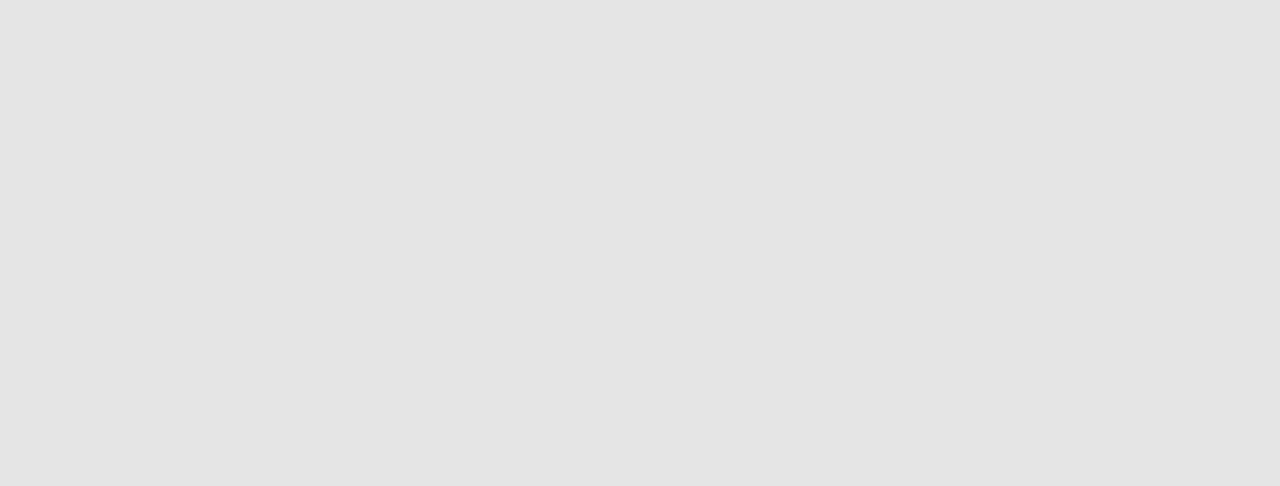
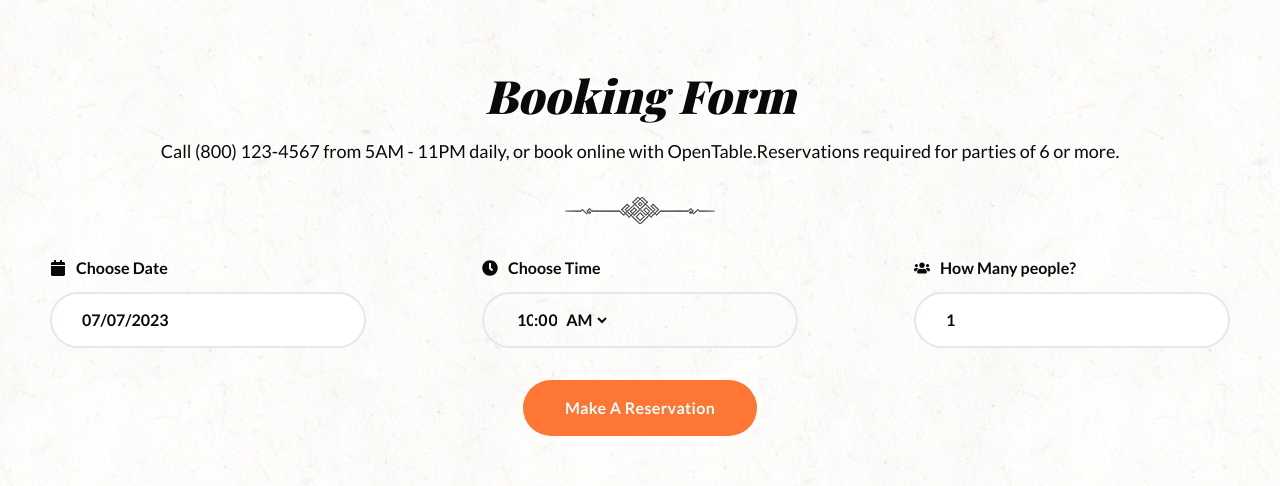
Before and after one commit to dalinec/restaurant-landing-page, a React (Vite) app: page / in a window 1280 px wide. Shown: the part 4422-4908 px from the top of the page. Before the commit the page ends 4008 px from the top, so only its background shows below. Built offline with nearby package versions, Linux system fonts and the light colour scheme; a web font is replaced by a local one.

Commit message:
add reservation section

```diff
--- a/src/App.jsx
+++ b/src/App.jsx
@@ -1,6 +1,7 @@
 import About from './components/About';
 import Hero from './components/Hero';
 import Menu from './components/Menu';
+import Reservation from './components/Reservation';
 import Team from './components/Team';
 import Testimonials from './components/Testimonials';
 
@@ -12,6 +13,7 @@
       <Menu />
       <Team />
       <Testimonials />
+      <Reservation />
     </div>
   );
 }
--- /dev/null
+++ b/src/components/Reservation.jsx
@@ -0,0 +1,101 @@
+import { useState } from 'react';
+import { reservationData } from '../data';
+import { motion } from 'framer-motion';
+import { fadeIn, staggerContainer } from '../variants';
+import DatePicker from 'react-datepicker';
+import TimePicker from 'react-time-picker';
+import { FaUsers, FaCalendar, FaClock } from 'react-icons/fa';
+import 'react-datepicker/dist/react-datepicker.css';
+import 'react-time-picker/dist/TimePicker.css';
+import 'react-clock/dist/Clock.css';
+import '../timepicker.css';
+
+const Reservation = () => {
+  const { title, subtitle, modelImg, btnText } = reservationData;
+  const [startDate, setStartDate] = useState(new Date());
+  const [value, setValue] = useState('10:00');
+
+  return (
+    <section className='relative top-96 z-30 pb-20 lg:py-[100px] h-[1200px]'>
+      <div className='container mx-auto'>
+        {/* text */}
+        <motion.div
+          variants={staggerContainer}
+          initial='hidden'
+          whileInView='show'
+          className='text-center'
+        >
+          <motion.h2
+            variants={fadeIn('up', 'tween', 0.2, 1.6)}
+            className='h2 capitalize'
+          >
+            {title}
+          </motion.h2>
+          <motion.p
+            variants={fadeIn('up', 'tween', 0.4, 1.6)}
+            className='mb-8 text-dark'
+          >
+            {subtitle}
+          </motion.p>
+          <motion.div
+            variants={fadeIn('up', 'tween', 0.6, 1.6)}
+            className='flex justify-center mb-8'
+          >
+            <img src={modelImg} alt='model' />
+          </motion.div>
+        </motion.div>
+        {/* form */}
+        <motion.form
+          variants={fadeIn('up', 'tween', 0.7, 1.6)}
+          initial='hidden'
+          whileInView='show'
+        >
+          <div className='flex flex-col lg:flex-row gap-y-4 items-center justify-between mb-8'>
+            {/* datepicker */}
+            <div className=''>
+              <div className='flex items-center gap-x-[10px] font-semibold text-dark text-base mb-3'>
+                <FaCalendar />
+                <div>Choose Date</div>
+              </div>
+              <DatePicker
+                className='input'
+                selected={startDate}
+                onChange={(date) => setStartDate(date)}
+              />
+            </div>
+            {/* timepicker */}
+            <div>
+              <div className='flex items-center gap-x-[10px] font-semibold text-dark text-base mb-3'>
+                <FaClock />
+                <div>Choose Time</div>
+              </div>
+              <TimePicker
+                className='input'
+                clearIcon={false}
+                clockIcon={false}
+                onChange={setValue}
+                value={value}
+              />
+            </div>
+            {/* personnumber */}
+            <div>
+              <div className='flex items-center gap-x-[10px] font-semibold text-dark text-base mb-3'>
+                <FaUsers />
+                <div>How Many people?</div>
+              </div>
+              <input className='input' type='text' placeholder='1' />
+            </div>
+          </div>
+          {/* btn */}
+          <div className='max-w-[316px] mx-auto flex justify-center'>
+            <button className='btn capitalize w-full lg:w-auto'>
+              {btnText}
+            </button>
+          </div>
+        </motion.form>
+      </div>
+    </section>
+  );
+};
+
+export default Reservation;
--- a/src/components/Testimonials.jsx
+++ b/src/components/Testimonials.jsx
@@ -6,7 +6,7 @@
 const Testimonials = () => {
   const { title, subtitle, modelImg, slider } = testimonialData;
   return (
-    <section className='bg-testimonial bg-cover bg-no-repeat relative top-[340px] lg:top-[390px z-10 h-[800px] pt-[60px] md:pt-[120px]'>
+    <section className='bg-testimonial bg-cover bg-no-repeat relative top-[340px] z-10 h-[800px] pt-[60px] md:pt-[120px]'>
       <div className='container mx-auto'>
         {/* text */}
         <motion.div
--- a/src/data.jsx
+++ b/src/data.jsx
@@ -126,3 +126,11 @@
     },
   ],
 };
+
+export const reservationData = {
+  title: 'booking form',
+  subtitle:
+    'Call (800) 123-4567 from 5AM - 11PM daily, or book online with OpenTable.Reservations required for parties of 6 or more.',
+  modelImg: ModelBlackImg,
+  btnText: 'make a reservation',
+};
--- /dev/null
+++ b/src/timepicker.css
@@ -0,0 +1,6 @@
+.react-time-picker__wrapper {
+  border: none;
+}
+.react-time-picker__inputGroup__input {
+  outline: none;
+}
```
